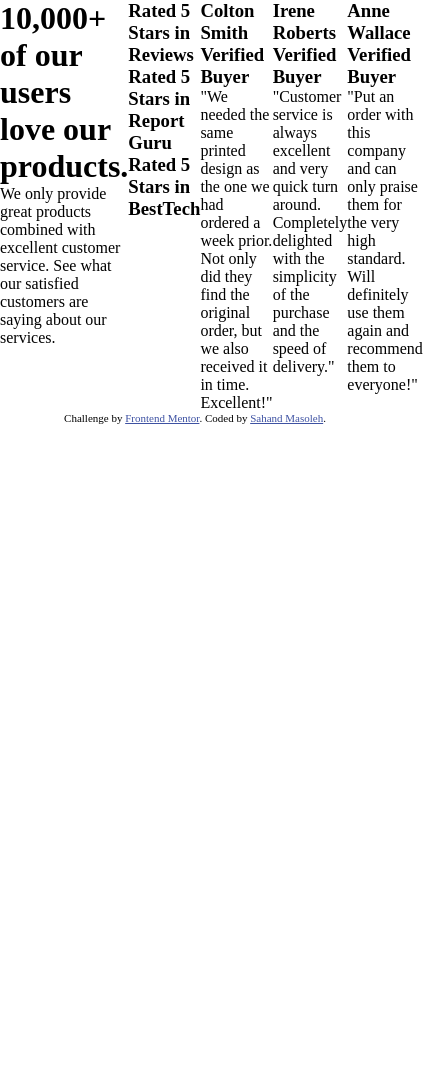
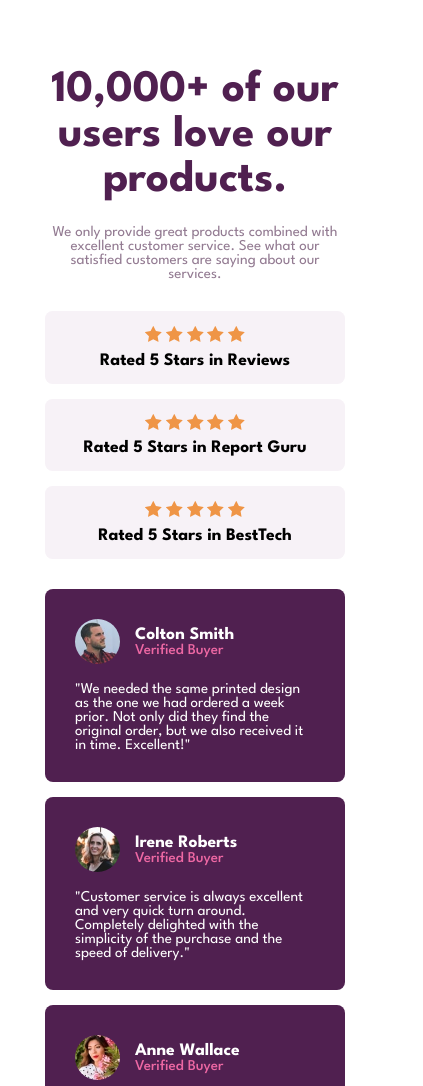
Before and after one commit to sahand-masoleh/fem-09-social-proof-section, a plain HTML site: page index.html in a window 390 px wide. Shown: the top 1086 px of the page, 423 px wide, since content can reach past the window. Before the commit the page ends 844 px from the top, so only its background shows below. Drawn offline with Linux system fonts and the light colour scheme.

Commit message:
[CSS] mobile view

```diff
--- a/index.html
+++ b/index.html
@@ -11,7 +11,7 @@
 
 <body>
   <main>
-    <div>
+    <div id="title">
       <h1>10,000+ of our users love our products.</h1>
       <p>We only provide great products combined with excellent customer service.
         See what our satisfied customers are saying about our services.</p>
@@ -20,69 +20,77 @@
     <div id="ratings-container">
       <div class="ratings">
         <div class="stars">
-          <h3>Rated 5 Stars in Reviews</h3>
+          <img src="images/icon-star.svg" alt="">
+          <img src="images/icon-star.svg" alt="">
+          <img src="images/icon-star.svg" alt="">
+          <img src="images/icon-star.svg" alt="">
+          <img src="images/icon-star.svg" alt="">
         </div>
-        <div class="ratings">
-          <div class="stars">
-            <h3>Rated 5 Stars in Report Guru</h3>
-          </div>
-          <div class="ratings">
-            <div class="stars">
-              <h3>Rated 5 Stars in BestTech</h3>
-            </div>
-          </div>
+        <h3>Rated 5 Stars in Reviews</h3>
+      </div>
+      <div class="ratings">
+        <div class="stars">
+          <img src="images/icon-star.svg" alt="">
+          <img src="images/icon-star.svg" alt="">
+          <img src="images/icon-star.svg" alt="">
+          <img src="images/icon-star.svg" alt="">
+          <img src="images/icon-star.svg" alt="">
         </div>
+        <h3>Rated 5 Stars in Report Guru</h3>
+      </div>
+      <div class="ratings">
+        <div class="stars">
+          <img src="images/icon-star.svg" alt="">
+          <img src="images/icon-star.svg" alt="">
+          <img src="images/icon-star.svg" alt="">
+          <img src="images/icon-star.svg" alt="">
+          <img src="images/icon-star.svg" alt="">
+        </div>
+        <h3>Rated 5 Stars in BestTech</h3>
       </div>
     </div>
 
-    <div class="cards">
-      <div class="info">
+    <div id="cards-container">
+      <div class="cards">
         <div class="avatars">
-          <div>
-            <h3 class="names">Colton Smith</h3>
-            <h3 class="vrfs">Verified Buyer</h3>
-          </div>
+          <img src="images/image-colton.jpg" alt="">
         </div>
+        <h3 class="names">Colton Smith</h3>
+        <p class="stati">Verified Buyer</p>
         <p class="comments">
           "We needed the same printed design as the one we had ordered a week prior.
           Not only did they find the original order, but we also received it in time.
           Excellent!"
         </p>
       </div>
-    </div>
 
-    <div class="cards">
-      <div class="info">
+      <div class="cards">
         <div class="avatars">
-          <div>
-            <h3 class="names">Irene Roberts</h3>
-            <h3 class="vrfs">Verified Buyer</h3>
-          </div>
+          <img src="./images/image-irene.jpg" alt="">
         </div>
+        <h3 class="names">Irene Roberts</h3>
+        <p class="stati">Verified Buyer</p>
         <p class="comments">"Customer service is always excellent and very quick turn around. Completely
           delighted with the simplicity of the purchase and the speed of delivery."</p>
       </div>
-    </div>
 
-    <div class="cards">
-      <div class="info">
+      <div class="cards">
         <div class="avatars">
-          <div>
-            <h3 class="names">Anne Wallace</h3>
-            <h3 class="vrfs">Verified Buyer</h3>
-          </div>
+          <img src="./images/image-anne.jpg" alt="">
         </div>
+        <h3 class="names">Anne Wallace</h3>
+        <p class="stati">Verified Buyer</p>
         <p class="comments">"Put an order with this company and can only praise them for the very high
           standard. Will definitely use them again and recommend them to everyone!"</p>
       </div>
     </div>
   </main>
 
-  <div class="attribution">
+  <footer>
     Challenge by
     <a href="https://www.frontendmentor.io?ref=challenge" target="_blank">Frontend Mentor</a>. Coded by <a
       href="https://www.frontendmentor.io/profile/sahand-masoleh" target="_blank">Sahand Masoleh</a>.
-  </div>
+  </footer>
 </body>
 
 </html>
--- a/style.css
+++ b/style.css
@@ -1,30 +1,124 @@
+@import url("https://fonts.googleapis.com/css2?family=League+Spartan:wght@400;500;700&display=swap");
+
 * {
 	margin: 0;
 	padding: 0;
 	box-sizing: border-box;
+	font-family: "League Spartan", sans-serif;
 }
 
 body {
 	/* Primary */
-	--very-dark-magenta: hsl(300, 43%, 22%);
-	--soft-pink: hsl(333, 80%, 67%);
+	--very-dark-magenta: hsl(300, 43%, 22%); /* title h1, .cards */
+	--soft-pink: hsl(333, 80%, 67%); /* .stati */
 
 	/* Neutral */
-	--dark-grayish-magenta: hsl(303, 10%, 53%);
-	--light-grayish-magenta: hsl(300, 24%, 96%);
+	--dark-grayish-magenta: hsl(303, 10%, 53%); /* title p */
+	--light-grayish-magenta: hsl(300, 24%, 96%); /* .ratings */
 	--white: hsl(0, 0%, 100%);
 
+	--breakpoint: 375px;
+	--max-card-width: 20em;
+	--gap: 1em;
+
+	font-size: 15px;
+
 	min-height: 100vh;
+	padding: var(--gap);
+	padding-top: calc(3 * var(--gap));
+	padding-bottom: 0;
+
+	display: grid;
+	justify-content: center;
+	grid-template-rows: 1fr auto;
 }
 
 main {
-	display: flex;
+	max-width: var(--max-card-width);
+	display: grid;
+	grid-template-columns: 1fr;
+	grid-template-rows: repeat(3, min-content);
+	gap: calc(var(--gap) * 2);
 }
 
-.attribution {
-	font-size: 11px;
+/* ~~~~~~~~~~ TITLE ~~~~~~~~~~ */
+
+#title {
 	text-align: center;
 }
-.attribution a {
-	color: hsl(228, 45%, 44%);
+
+#title h1 {
+	font-size: 3em;
+	line-height: 1em;
+	color: var(--very-dark-magenta);
+	padding: 0.5em 0;
 }
+#title p {
+	color: var(--dark-grayish-magenta);
+}
+
+/* ~~~~~~~~~~ RATINGS ~~~~~~~~~~ */
+#ratings-container {
+	display: grid;
+	grid-template-columns: 1frs;
+	gap: var(--gap);
+}
+.ratings {
+	background-color: var(--light-grayish-magenta);
+	border-radius: 0.5em;
+	padding: var(--gap);
+	display: grid;
+	grid-template-columns: 1fr;
+	place-items: center;
+	gap: calc(var(--gap) / 2);
+}
+
+/* ~~~~~~~~~~ CARDS ~~~~~~~~~~ */
+
+#cards-container {
+	display: grid;
+	grid-template-columns: 1fr;
+	gap: var(--gap);
+}
+
+.cards {
+	background-color: var(--very-dark-magenta);
+	color: var(--white);
+	display: grid;
+	grid-template-columns: auto 1fr;
+	grid-template-rows: 1fr 1fr min-content;
+	place-items: left;
+	padding: calc(var(--gap) * 2);
+	border-radius: 0.5rem;
+}
+
+.avatars {
+	grid-row: 1 / span 2;
+	margin-right: var(--gap);
+}
+.avatars img {
+	width: 3em;
+	border-radius: 50%;
+}
+
+.comments {
+	grid-column: 1 / span 2;
+	margin-top: var(--gap);
+}
+
+.names {
+	align-self: end;
+}
+
+.stati {
+	color: var(--soft-pink);
+	font-weight: 500;
+}
+
+/* ~~~~~~~~~~ FOOTER ~~~~~~~~~~ */
+footer {
+	position: relative;
+	bottom: 0;
+	font-size: 0.75em;
+	text-align: center;
+}
```
